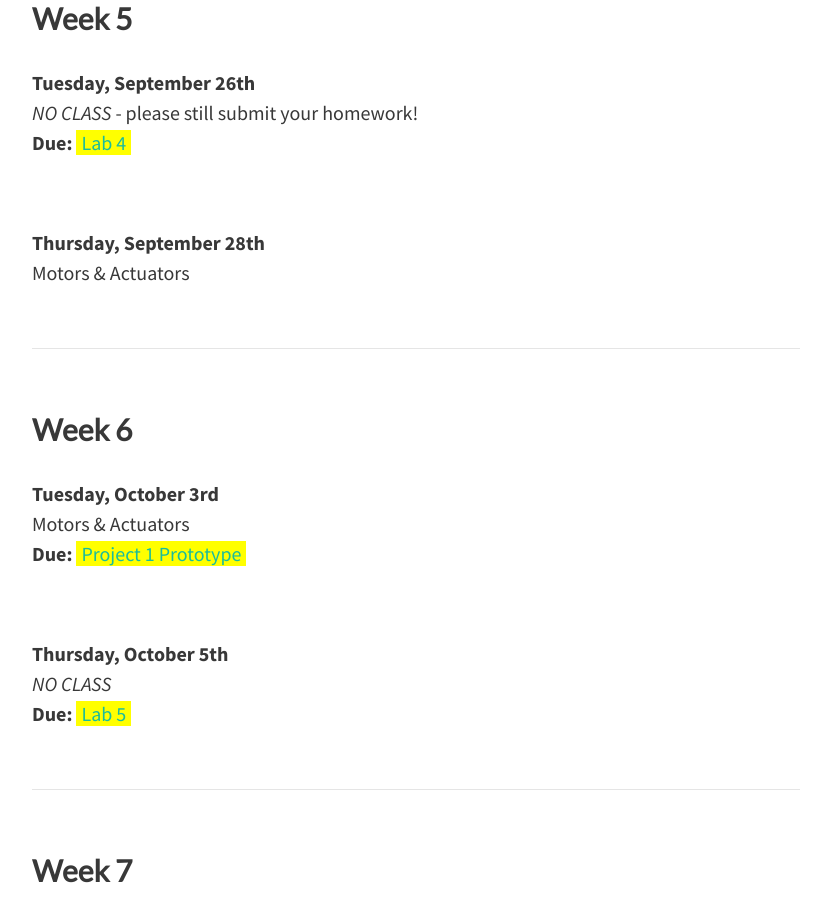
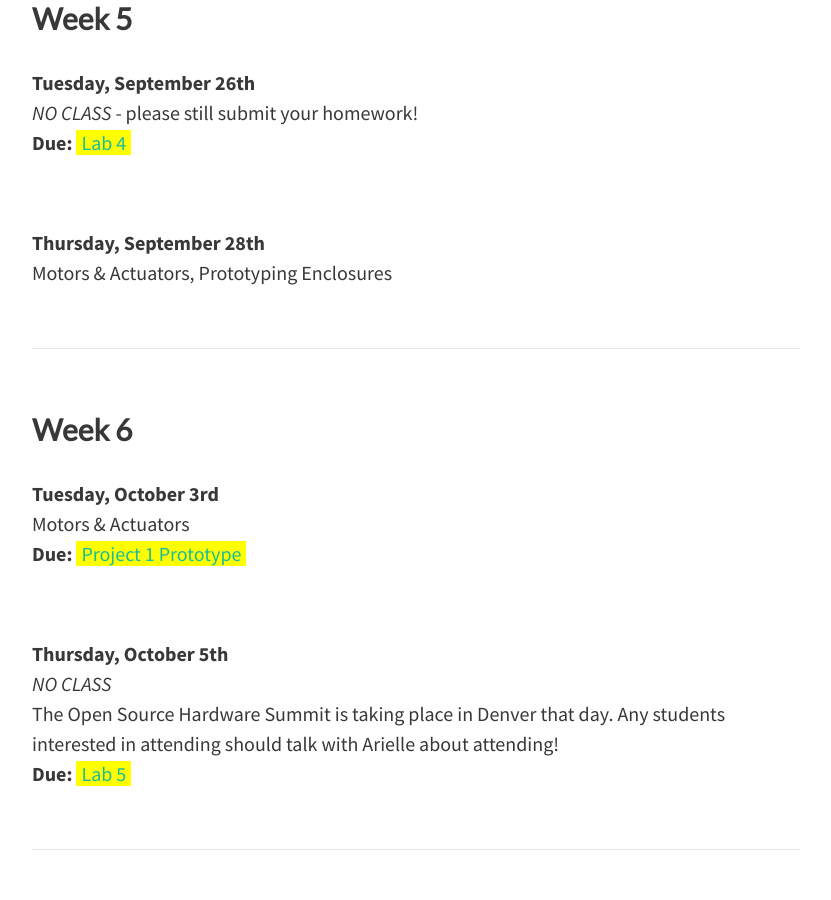
Before and after one commit to coloringchaos/object-f17, a Jekyll site: the page built from schedule.md, in a window 1280 px wide and 900 px high, scrolled down 3660 px. Shown: the whole window, without its empty margins (224-1055 px from the left). Built offline with Jekyll 4.4.1, drawn with Linux system fonts in a browser that asks for light colours; nearby versions of some CDN libraries.

Commit message:
oshwa changes

```diff
--- a/schedule.md
+++ b/schedule.md
@@ -109,7 +109,7 @@ feature-img: "img/bg1.jpg"
 
 <br>
 
-**Thursday, September 28th**<br>Motors & Actuators
+**Thursday, September 28th**<br>Motors & Actuators, Prototyping Enclosures
 
 
 <hr>
@@ -121,7 +121,7 @@ feature-img: "img/bg1.jpg"
 
 <br>
 
-**Thursday, October 5th**<br>*NO CLASS*
+**Thursday, October 5th**<br>*NO CLASS* <br>The Open Source Hardware Summit is taking place in Denver that day. Any students interested in attending should talk with Arielle about attending!
 <br>**Due:** <span class="highlight">[Lab 5]()</span>
 
 <hr>
```
